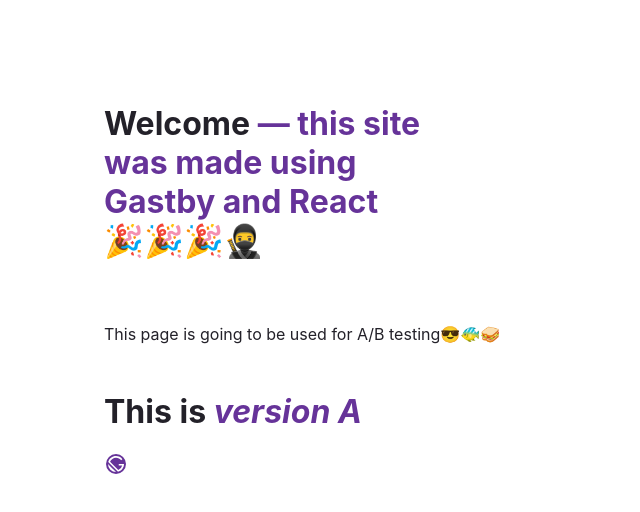
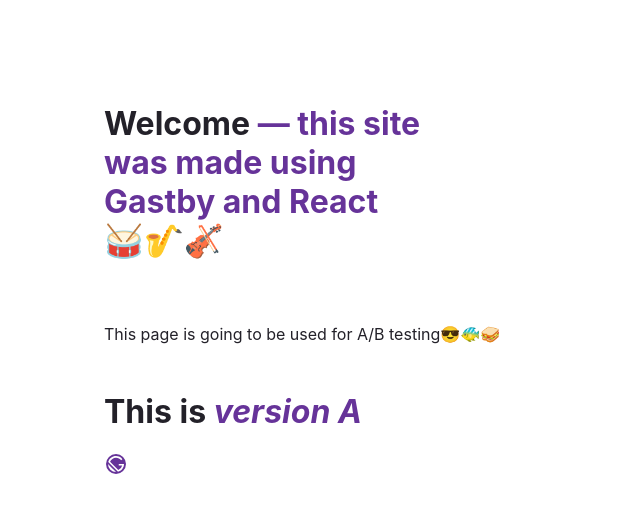
Before and after one commit to Jjanzen27/gatsby-ab-test, a Gatsby site: page / in a window 1280 px wide. Shown: the whole page, without its empty margins (0-640 px from the left). Built offline with nearby package versions, Linux system fonts and the light colour scheme; Gatsby itself is replaced by a stand-in of ours.

Commit message:
update main

```diff
--- a/src/pages/index.js
+++ b/src/pages/index.js
@@ -27,7 +27,7 @@
         Welcome
         <span style={headingAccentStyles}> — this site was made using Gastby and React </span>
         <span role="img" aria-label="Party popper emojis">
-          🎉🎉🎉🥷
+          🥁🎷🎻
         </span>
       </h1>
       <p style={paragraphStyles}>
```
